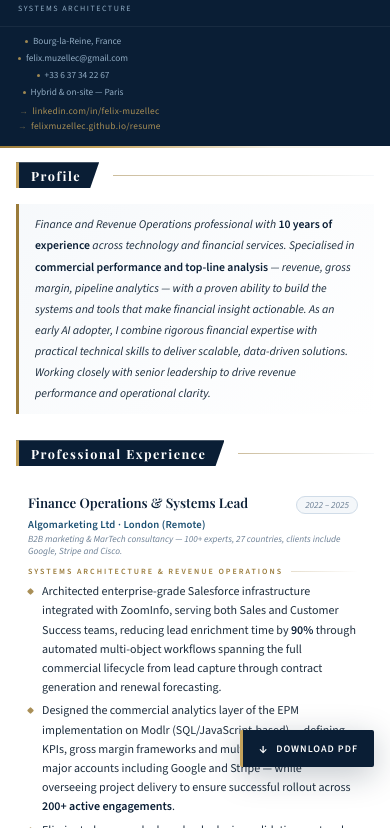
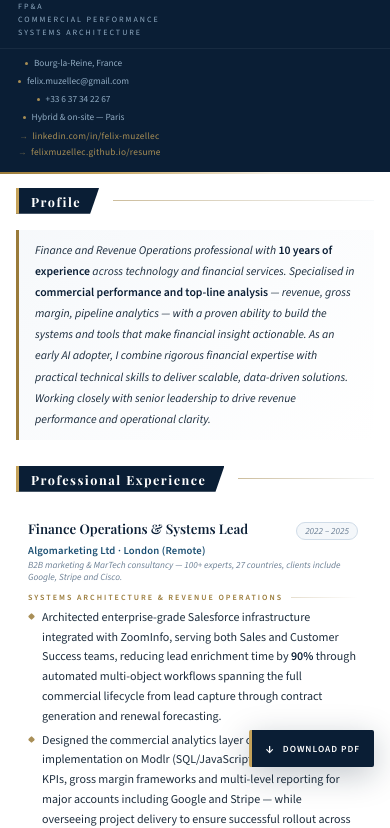
Before and after one commit to FelixMuzellec/resume, a plain HTML site: page index.html in a window 390 px wide. Shown: the part 61-889 px from the top of the page. Drawn offline with nearby package versions, Linux system fonts and the light colour scheme; a web font is replaced by a local one.

Commit message:
Update index.html

```diff
--- a/index.html
+++ b/index.html
@@ -20,7 +20,7 @@
   "jobTitle": "FP&A Manager",
   "description": "Finance and Revenue Operations professional with 10 years of experience in SaaS and technology companies.",
   "url": "https://felixmuzellec.github.io/resume/",
-  "sameAs": ["https://www.linkedin.com/in/félix-muzellec-97b6185a/"],
+  "sameAs": ["https://www.linkedin.com/in/f%C3%A9lix-muzellec-97b6185a/"],
   "address": { "@type": "PostalAddress", "addressLocality": "Paris", "addressCountry": "FR" },
   "knowsAbout": ["FP&A","Revenue Operations","Salesforce","Tableau","Looker","SQL","Pipeline Analytics","Gross Margin","CAC/LTV","Modlr","Callidus"]
 }
@@ -30,7 +30,7 @@
 
 <style>
 /* ════════════════════════════════════════
-   TOKENS
+   DESIGN TOKENS
 ════════════════════════════════════════ */
 :root {
   --navy:    #0A1E35;
@@ -62,12 +62,15 @@ body {
   print-color-adjust: exact;
 }
 
+/* ATS — hidden h1 readable by parsers */
 .sr-only {
   position: absolute; width: 1px; height: 1px;
   overflow: hidden; clip: rect(0,0,0,0); white-space: nowrap;
 }
 
-/* ── BUTTON ── */
+/* ════════════════════════════════════════
+   DOWNLOAD BUTTON
+════════════════════════════════════════ */
 .btn-pdf {
   position: fixed; bottom: 28px; right: 28px; z-index: 999;
   background: var(--navy); color: var(--white);
@@ -81,9 +84,15 @@ body {
   display: flex; align-items: center; gap: 8px;
 }
 .btn-pdf::before { content: '↓'; font-size: 10pt; }
-.btn-pdf:hover { background: var(--navy-md); transform: translateY(-3px); box-shadow: 0 14px 40px rgba(10,30,53,0.3); }
+.btn-pdf:hover {
+  background: var(--navy-md);
+  transform: translateY(-3px);
+  box-shadow: 0 14px 40px rgba(10,30,53,0.3);
+}
 
-/* ── PAGE ── */
+/* ════════════════════════════════════════
+   PAGE WRAPPER
+════════════════════════════════════════ */
 @page { size: A4; margin: 0; }
 
 .page {
@@ -95,23 +104,22 @@ body {
   animation: fadeUp 0.55s cubic-bezier(0.4,0,0.2,1) 0.05s forwards;
 }
 @keyframes fadeUp {
-  from { opacity:0; transform: translateY(20px); }
-  to   { opacity:1; transform: translateY(0); }
+  from { opacity: 0; transform: translateY(20px); }
+  to   { opacity: 1; transform: translateY(0); }
 }
 
 /* ════════════════════════════════════════
-   HEADER — full width, 3-zone
+   HEADER — full width, 2 zones
 ════════════════════════════════════════ */
 .header {
   background: var(--navy);
-  padding: 0;
   position: relative;
   overflow: hidden;
   -webkit-print-color-adjust: exact;
   print-color-adjust: exact;
 }
 
-/* Decorative corner ring */
+/* Decorative corner rings */
 .header::before {
   content: '';
   position: absolute; top: -50px; right: -50px;
@@ -139,43 +147,56 @@ body {
   font-family: 'Playfair Display', serif;
   font-size: 32pt; font-weight: 700;
   color: var(--white); line-height: 1;
-  letter-spacing: -0.5px; margin-bottom: 7px;
+  letter-spacing: -0.5px; margin-bottom: 8px;
 }
 .name-accent { color: var(--gold-lt); }
 
+/* FIX: each tagline item is a <span.tag-item> so display:block works on mobile */
 .tagline {
+  display: flex; flex-wrap: wrap; align-items: center;
+  gap: 0;
   font-size: 7pt; color: rgba(168,196,220,0.85);
   letter-spacing: 2.8px; text-transform: uppercase; font-weight: 400;
 }
-.tagline-divider { color: var(--gold); margin: 0 8px; opacity: 0.6; }
+.tag-item { white-space: nowrap; }
+.tag-sep  { color: var(--gold); margin: 0 8px; opacity: 0.6; }
 
-/* Zone 2 — contacts + links in a single row */
+/* Zone 2 — contacts + links */
 .header-bottom {
   padding: 10px 36px 14px;
   display: flex;
   align-items: center;
   justify-content: space-between;
   flex-wrap: wrap;
-  gap: 6px 0;
+  gap: 8px 0;
 }
 
 .contacts {
   display: flex;
-  gap: 22px;
+  gap: 20px;
   flex-wrap: wrap;
   align-items: center;
 }
 
+/* FIX: bullet via ::before with line-height trick — reliable on all screen sizes */
 .contact-item {
-  font-size: 7.5pt; color: rgba(168,196,220,0.85);
-  font-weight: 300; display: flex; align-items: center; gap: 5px;
+  font-size: 7.5pt;
+  color: rgba(168,196,220,0.85);
+  font-weight: 300;
+  display: flex;
+  align-items: center;
+  gap: 6px;
   line-height: 1.4;
 }
-.contact-dot {
-  width: 3px; height: 3px; border-radius: 50%;
-  background: var(--gold-lt); flex-shrink: 0; opacity: 0.8;
-  margin-top: 0;
-  align-self: center;
+.contact-item::before {
+  content: '';
+  display: inline-block;
+  flex-shrink: 0;
+  width: 3px; height: 3px;
+  border-radius: 50%;
+  background: var(--gold-lt);
+  opacity: 0.85;
+  /* No position:absolute — stays in flow, always aligned with text */
 }
 
 .header-links {
@@ -191,6 +212,7 @@ body {
 .header-links a::before { content: '→'; font-size: 6.5pt; opacity: 0.6; }
 .header-links a:hover { color: var(--gold-lt); }
 
+/* Gold separator line */
 .gold-rule {
   height: 2px;
   background: linear-gradient(90deg, var(--gold) 0%, var(--gold-lt) 25%, rgba(196,162,90,0.15) 70%, transparent 100%);
@@ -199,7 +221,7 @@ body {
 }
 
 /* ════════════════════════════════════════
-   CONTENT — single column, full width
+   CONTENT — single column full width
 ════════════════════════════════════════ */
 .content { padding: 28px 40px 36px; }
 
@@ -217,13 +239,15 @@ body {
 }
 .profile-text em { font-style: normal; font-weight: 600; color: var(--navy); }
 
-/* SECTION TITLES */
+/* ════════════════════════════════════════
+   SECTION TITLES
+════════════════════════════════════════ */
 .sec {
   display: flex; align-items: center; gap: 14px;
   margin-bottom: 16px; margin-top: 26px;
   page-break-after: avoid;
 }
-.sec:first-of-type { margin-top: 0; }
+.sec.first { margin-top: 0; }
 
 .sec h2 {
   font-family: 'Playfair Display', serif;
@@ -241,7 +265,9 @@ body {
   background: linear-gradient(90deg, rgba(154,123,58,0.5) 0%, rgba(208,220,232,0.2) 100%);
 }
 
-/* JOBS */
+/* ════════════════════════════════════════
+   JOB ENTRIES
+════════════════════════════════════════ */
 .job {
   margin-bottom: 18px;
   padding: 12px 16px 12px 18px;
@@ -250,7 +276,10 @@ body {
   page-break-inside: avoid;
   position: relative;
 }
-.job:hover { border-left-color: var(--gold); background: rgba(154,123,58,0.02); }
+.job:hover {
+  border-left-color: var(--gold);
+  background: rgba(154,123,58,0.02);
+}
 
 /* Timeline dot */
 .job::before {
@@ -260,7 +289,10 @@ body {
   background: var(--white); border: 2px solid var(--rule);
   transition: border-color var(--trans), background var(--trans);
 }
-.job:hover::before { border-color: var(--gold-lt); background: var(--gold-xs); }
+.job:hover::before {
+  border-color: var(--gold-lt);
+  background: var(--gold-xs);
+}
 
 .job-header {
   display: flex; justify-content: space-between;
@@ -280,8 +312,14 @@ body {
   background: var(--light); border: 1px solid var(--rule);
   padding: 2px 8px; border-radius: 10px;
 }
-.job-org { font-size: 8pt; color: var(--navy-lt); font-weight: 600; margin-bottom: 2px; letter-spacing: 0.2px; }
-.job-context { font-size: 7pt; color: var(--muted); font-style: italic; margin-bottom: 7px; }
+.job-org {
+  font-size: 8pt; color: var(--navy-lt);
+  font-weight: 600; margin-bottom: 2px; letter-spacing: 0.2px;
+}
+.job-context {
+  font-size: 7pt; color: var(--muted);
+  font-style: italic; margin-bottom: 7px;
+}
 
 .subcat {
   font-size: 6pt; font-weight: 600; color: var(--gold);
@@ -297,13 +335,14 @@ body {
 
 ul { list-style: none; padding: 0; }
 li {
-  font-size: 8pt; color: #1E2E3E; line-height: 1.6;
+  font-size: 8pt; color: #1E2E3E; line-height: 1.65;
   padding-left: 14px; position: relative;
   margin-bottom: 4px; font-weight: 300;
 }
+/* FIX: CSS diamond bullet — no Unicode, perfectly rendered in all browsers + print */
 li::before {
   content: '';
-  position: absolute; left: 0; top: 7px;
+  position: absolute; left: 1px; top: 6px;
   width: 5px; height: 5px;
   border-radius: 1px;
   background: var(--gold);
@@ -315,7 +354,7 @@ li::before {
 li strong { color: var(--navy); font-weight: 600; }
 
 /* ════════════════════════════════════════
-   SKILLS SECTION (was sidebar, now bottom)
+   SKILLS GRID
 ════════════════════════════════════════ */
 .skills-grid {
   display: grid;
@@ -326,18 +365,17 @@ li strong { color: var(--navy); font-weight: 600; }
   border-left: 3px solid var(--gold);
   padding: 22px 26px;
   margin-bottom: 4px;
+  page-break-inside: avoid;
   -webkit-print-color-adjust: exact;
   print-color-adjust: exact;
-  page-break-inside: avoid;
 }
-
-.skill-block {}
 
 .skill-label {
   font-size: 5.5pt; font-weight: 600; color: var(--gold);
   text-transform: uppercase; letter-spacing: 2.5px;
   margin-bottom: 7px; padding-bottom: 4px;
-  border-bottom: 1px solid var(--rule); display: block;
+  border-bottom: 1px solid var(--rule);
+  display: block;
 }
 
 .pills { display: flex; flex-wrap: wrap; gap: 4px; }
@@ -350,20 +388,36 @@ li strong { color: var(--navy); font-weight: 600; }
 }
 .skill-pill:hover { border-color: var(--gold); }
 
-.lang-row { display: flex; justify-content: space-between; align-items: baseline; margin-bottom: 4px; }
+.lang-row {
+  display: flex; justify-content: space-between;
+  align-items: baseline; margin-bottom: 4px;
+}
 .lang-name { font-size: 7.5pt; color: var(--text); }
 .lang-level { font-size: 6.5pt; color: var(--muted); font-style: italic; }
 
-.footnote-small { font-size: 6pt; color: var(--muted); font-style: italic; margin-top: 5px; }
+.footnote-small {
+  font-size: 6pt; color: var(--muted);
+  font-style: italic; margin-top: 5px;
+}
 
-/* EDUCATION */
+/* ════════════════════════════════════════
+   EDUCATION
+════════════════════════════════════════ */
 .edu { margin-bottom: 12px; page-break-inside: avoid; }
-.edu h3 { font-family: 'Playfair Display', serif; font-size: 10pt; font-weight: 600; color: var(--navy); }
+.edu h3 {
+  font-family: 'Playfair Display', serif;
+  font-size: 10pt; font-weight: 600; color: var(--navy);
+}
 .edu-meta   { font-size: 7.5pt; color: var(--navy-lt); margin: 2px 0; font-weight: 400; }
 .edu-detail { font-size: 7.5pt; color: var(--text); font-weight: 300; }
-.edu-thesis { font-size: 6.5pt; color: var(--muted); font-style: italic; margin-top: 3px; border-left: 2px solid var(--rule); padding-left: 8px; }
+.edu-thesis {
+  font-size: 6.5pt; color: var(--muted); font-style: italic;
+  margin-top: 3px; border-left: 2px solid var(--rule); padding-left: 8px;
+}
 
-/* CAREER BREAK */
+/* ════════════════════════════════════════
+   CAREER BREAK
+════════════════════════════════════════ */
 .break-box {
   display: flex; align-items: center; gap: 16px;
   background: linear-gradient(135deg, var(--light) 0%, #F9FAFB 100%);
@@ -373,8 +427,11 @@ li strong { color: var(--navy); font-weight: 600; }
   -webkit-print-color-adjust: exact;
   print-color-adjust: exact;
 }
-.break-year { font-family: 'Playfair Display', serif; font-size: 14pt; color: var(--gold); font-weight: 700; line-height: 1; }
-.break-divider { width: 1px; height: 28px; background: var(--rule); }
+.break-year {
+  font-family: 'Playfair Display', serif;
+  font-size: 14pt; color: var(--gold); font-weight: 700; line-height: 1;
+}
+.break-divider { width: 1px; height: 28px; background: var(--rule); flex-shrink: 0; }
 .break-text { font-size: 8pt; color: var(--muted); font-style: italic; }
 
 /* ════════════════════════════════════════
@@ -385,9 +442,11 @@ li strong { color: var(--navy); font-weight: 600; }
   .page { width: 100%; box-shadow: none; animation: none; opacity: 1; }
   .btn-pdf { bottom: 16px; right: 16px; padding: 10px 16px; font-size: 7.5pt; }
   .name { font-size: 24pt; }
-  .tagline { font-size: 6.5pt; letter-spacing: 2px; }
   .header-top { padding: 18px 22px 12px; }
-  .header-bottom { padding: 10px 22px 14px; flex-direction: column; align-items: flex-start; gap: 8px; }
+  .header-bottom {
+    padding: 10px 22px 14px;
+    flex-direction: column; align-items: flex-start; gap: 8px;
+  }
   .content { padding: 20px 22px 28px; }
   html { font-size: 10.5pt; }
   li { font-size: 9pt; }
@@ -398,26 +457,35 @@ li strong { color: var(--navy); font-weight: 600; }
 
 /* ── MOBILE (≤ 480px) ── */
 @media screen and (max-width: 480px) {
-  .name { font-size: 19pt; }
+  .name { font-size: 20pt; }
+
+  /* FIX: tagline — each .tag-item on its own line, separators hidden */
   .tagline {
-    display: block;
+    flex-direction: column;
+    align-items: flex-start;
+    gap: 2px;
+    letter-spacing: 2px;
     font-size: 6pt;
-    letter-spacing: 1.5px;
-    line-height: 1.8;
   }
-  .tagline-divider { display: none; }
-  .tagline span:not(.tagline-divider) { display: block; }
-  .header-top { padding: 16px 18px 10px; }
+  .tag-sep { display: none; }
+  .tag-item { display: block; }
+
+  .header-top { padding: 14px 18px 10px; }
   .header-bottom { padding: 8px 18px 14px; gap: 6px; }
-  .contacts { flex-direction: column; gap: 4px; }
+
+  /* FIX: contacts stacked vertically, inline dot stays perfectly aligned */
+  .contacts { flex-direction: column; gap: 5px; }
   .contact-item { font-size: 7pt; }
-  .header-links { flex-direction: column; gap: 3px; }
+
+  .header-links { flex-direction: column; gap: 4px; }
   .header-links a { font-size: 7pt; }
+
   .content { padding: 14px 16px 22px; }
   .skills-grid { grid-template-columns: 1fr 1fr; gap: 12px 16px; padding: 14px; }
   .sec h2 { font-size: 9.5pt; }
   .job-header h3 { font-size: 10pt; }
   .job { padding-left: 10px; }
+  .btn-pdf { padding: 10px 14px; font-size: 7pt; }
 }
 
 /* ════════════════════════════════════════
@@ -428,22 +496,22 @@ li strong { color: var(--navy); font-weight: 600; }
   .page { box-shadow: none; width: 100%; opacity: 1; animation: none; }
   .btn-pdf { display: none !important; }
 
-  /* Page break: end of page 1 = after Catalina, page 2 starts at Egencia */
+  /* Page break: page 2 starts at Egencia */
   .job.egencia { page-break-before: always; }
 
-  /* Keep blocks together */
+  /* Prevent orphans */
   .sec { page-break-after: avoid; }
   .job, .edu, .break-box, .skills-grid { page-break-inside: avoid; }
 
-  /* Clean up interactive styles */
+  /* Strip interactive styles */
   .job { border-left: none !important; background: none !important; }
   .job::before { display: none; }
-  .job-dates { background: none; border: none; padding: 0; }
+  .job-dates { background: none !important; border: none !important; padding: 0; }
   .job:hover .job-header h3 { color: var(--navy); }
-  .skill-pill:hover { border-color: var(--rule); }
+  .skill-pill { transition: none; }
 
-  /* Force color preservation */
-  .header, .gold-rule, .sec h2, .skills-grid, .break-box {
+  /* Preserve colours */
+  * {
     -webkit-print-color-adjust: exact !important;
     print-color-adjust: exact !important;
   }
@@ -459,35 +527,43 @@ li strong { color: var(--navy); font-weight: 600; }
 
   <!-- ══ HEADER ══ -->
   <header class="header">
+
+    <!-- Zone 1 : name + tagline -->
     <div class="header-top">
       <div class="name">F&eacute;lix <span class="name-accent">Muzellec</span></div>
       <div class="tagline">
-        Finance &amp; Revenue Operations
-        <span class="tagline-divider">&middot;</span> FP&amp;A
-        <span class="tagline-divider">&middot;</span> Commercial Performance
-        <span class="tagline-divider">&middot;</span> Systems Architecture
+        <span class="tag-item">Finance &amp; Revenue Operations</span>
+        <span class="tag-sep">&middot;</span>
+        <span class="tag-item">FP&amp;A</span>
+        <span class="tag-sep">&middot;</span>
+        <span class="tag-item">Commercial Performance</span>
+        <span class="tag-sep">&middot;</span>
+        <span class="tag-item">Systems Architecture</span>
       </div>
     </div>
+
+    <!-- Zone 2 : contacts + links -->
     <div class="header-bottom">
       <div class="contacts">
-        <div class="contact-item"><span class="contact-dot"></span>Bourg-la-Reine, France</div>
-        <div class="contact-item"><span class="contact-dot"></span>felix.muzellec&#x40;gmail.com</div>
-        <div class="contact-item"><span class="contact-dot"></span>+33 6 37 34 22 67</div>
-        <div class="contact-item"><span class="contact-dot"></span>Hybrid &amp; on-site &mdash; Paris</div>
+        <div class="contact-item">Bourg-la-Reine, France</div>
+        <div class="contact-item">felix.muzellec&#x40;gmail.com</div>
+        <div class="contact-item">+33 6 37 34 22 67</div>
+        <div class="contact-item">Hybrid &amp; on-site &mdash; Paris</div>
       </div>
       <div class="header-links">
         <a href="https://www.linkedin.com/in/f%C3%A9lix-muzellec-97b6185a/" target="_blank" rel="noopener">linkedin.com/in/felix-muzellec</a>
         <a href="https://felixmuzellec.github.io/resume/" target="_blank" rel="noopener">felixmuzellec.github.io/resume</a>
       </div>
     </div>
+
   </header>
   <div class="gold-rule"></div>
 
   <!-- ══ CONTENT ══ -->
-  <div class="content">
+  <main class="content">
 
     <!-- PROFILE -->
-    <div class="sec"><h2>Profile</h2><div class="sec-rule"></div></div>
+    <div class="sec first"><h2>Profile</h2><div class="sec-rule"></div></div>
     <p class="profile-text">Finance and Revenue Operations professional with <em>10 years of experience</em> across technology and financial services. Specialised in <em>commercial performance and top-line analysis</em> &mdash; revenue, gross margin, pipeline analytics &mdash; with a proven ability to build the systems and tools that make financial insight actionable. As an early AI adopter, I combine rigorous financial expertise with practical technical skills to deliver scalable, data-driven solutions. Working closely with senior leadership to drive revenue performance and operational clarity.</p>
 
     <!-- EXPERIENCE -->
@@ -538,7 +614,7 @@ li strong { color: var(--navy); font-weight: 600; }
       </ul>
     </article>
 
-    <!-- EGENCIA — PAGE BREAK BEFORE ON PRINT -->
+    <!-- EGENCIA — page break before on print -->
     <article class="job egencia">
       <div class="job-header">
         <h3>FP&amp;A Analyst</h3>
@@ -601,7 +677,7 @@ li strong { color: var(--navy); font-weight: 600; }
       <div class="edu-thesis">Thesis: The Impact of Public Funding on the Performance of the French Venture Capital Market</div>
     </div>
 
-    <!-- SKILLS — 4-column grid -->
+    <!-- SKILLS -->
     <div class="sec"><h2>Skills &amp; Languages</h2><div class="sec-rule"></div></div>
 
     <div class="skills-grid">
@@ -661,10 +737,10 @@ li strong { color: var(--navy); font-weight: 600; }
       <div class="break-text">Sabbatical following personal bereavement.</div>
     </div>
 
-  </div><!-- /content -->
-</div><!-- /page -->
+  </main>
+</div>
 
-<!-- ATS keyword block — invisible, readable by parsers -->
+<!-- ATS keyword block — invisible to humans, readable by parsers -->
 <div aria-hidden="true" style="position:absolute;left:-9999px;top:-9999px;font-size:1px;color:transparent;overflow:hidden;">
 FP&amp;A Manager Finance Business Partner Revenue Operations RevOps Sales Operations Commercial Finance Gross Margin Forecasting Pipeline Analytics Budget Planning Variance Analysis CAC LTV Salesforce Tableau Looker SQL Modlr Callidus HubSpot Zapier n8n Python JavaScript EPM Business Intelligence KPI Dashboard SaaS Scale-up Technology Paris Île-de-France France NEOMA Business School Expedia Group Egencia Algomarketing Catalina Marketing Incentive Compensation Annual Planning Strategic Planning Data Automation Systems Architecture
 </div>
```
